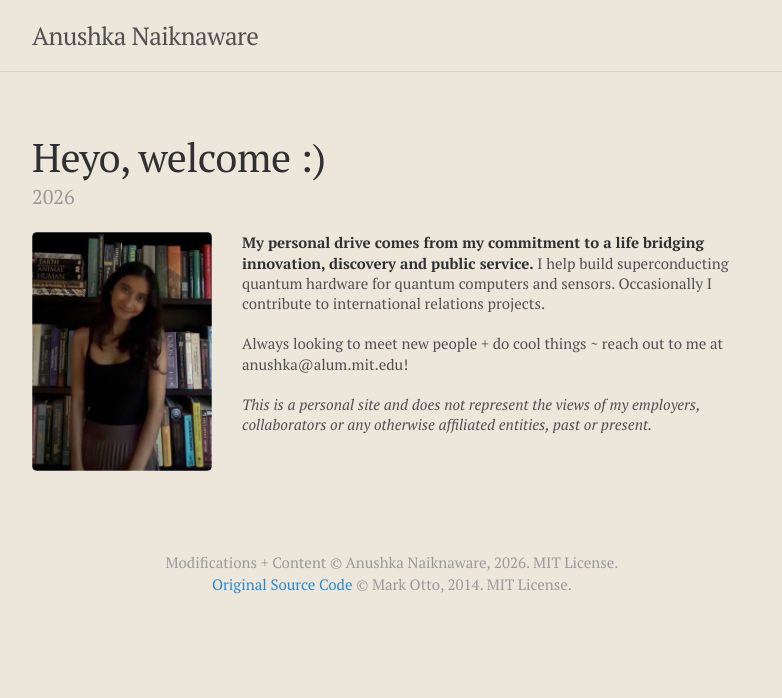
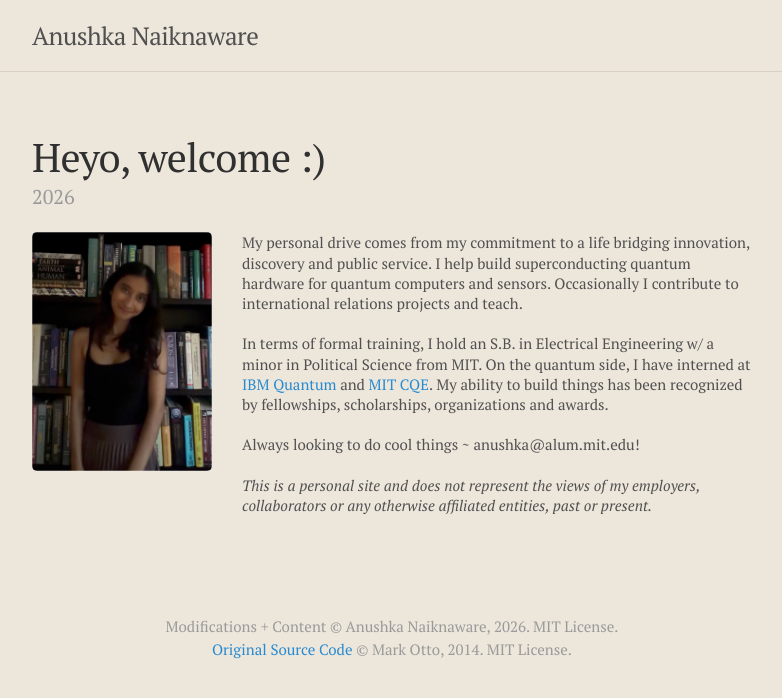
Before and after one commit to anushkanaiknaware/anushkanaiknaware.github.io, a Jekyll site: the page built from _posts/2026-08-20-home.md, in a window 1280 px wide. Shown: the top 698 px of the page, without its empty margins (248-1030 px from the left). Built offline with Jekyll 4.4.1, drawn with Linux system fonts in a browser that asks for light colours.

Commit message:
Revise home page content and add qualifications

```diff
--- a/_posts/2026-08-20-home.md
+++ b/_posts/2026-08-20-home.md
@@ -8,9 +8,11 @@ season:
 
 <div class="home-text" markdown="1">
 
-**My personal drive comes from my commitment to a life bridging innovation, discovery and public service.** I help build superconducting quantum hardware for quantum computers and sensors. Occasionally I contribute to international relations projects.
+My personal drive comes from my commitment to a life bridging innovation, discovery and public service. I help build superconducting quantum hardware for quantum computers and sensors. Occasionally I contribute to international relations projects and teach.
 
-Always looking to meet new people + do cool things ~ reach out to me at anushka@alum.mit.edu!
+In terms of formal training, I hold an S.B. in Electrical Engineering w/ a minor in Political Science from MIT. On the quantum side, I have interned at [IBM Quantum](https://www.ibm.com/quantum/hardware) and [MIT CQE](https://cqe.mit.edu/). My ability to build things has been recognized by fellowships, scholarships, organizations and awards.
+
+Always looking to do cool things ~ anushka@alum.mit.edu!
 
  _This is a personal site and does not represent the views of my employers, collaborators or any otherwise affiliated entities, past or present._
 
```
